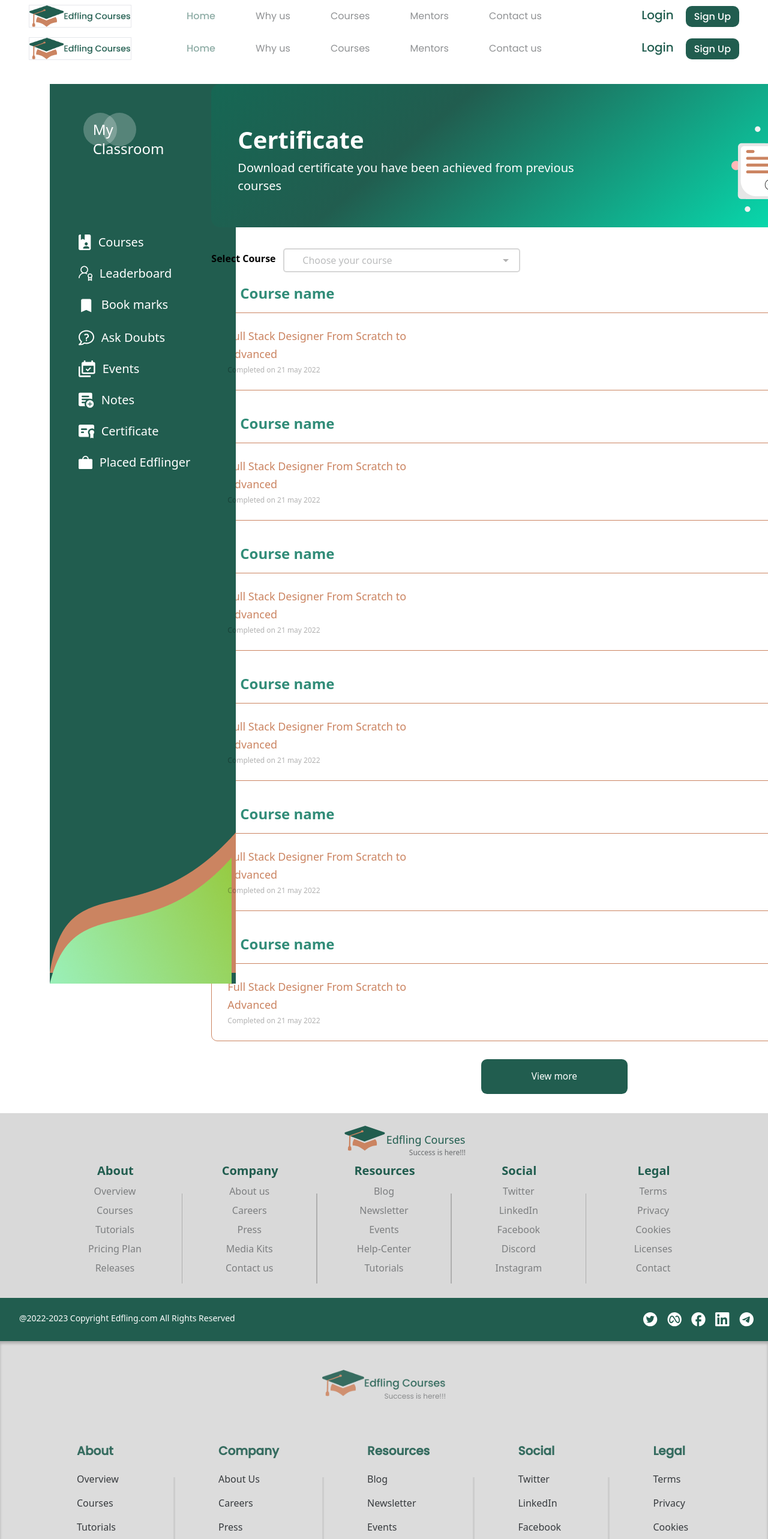
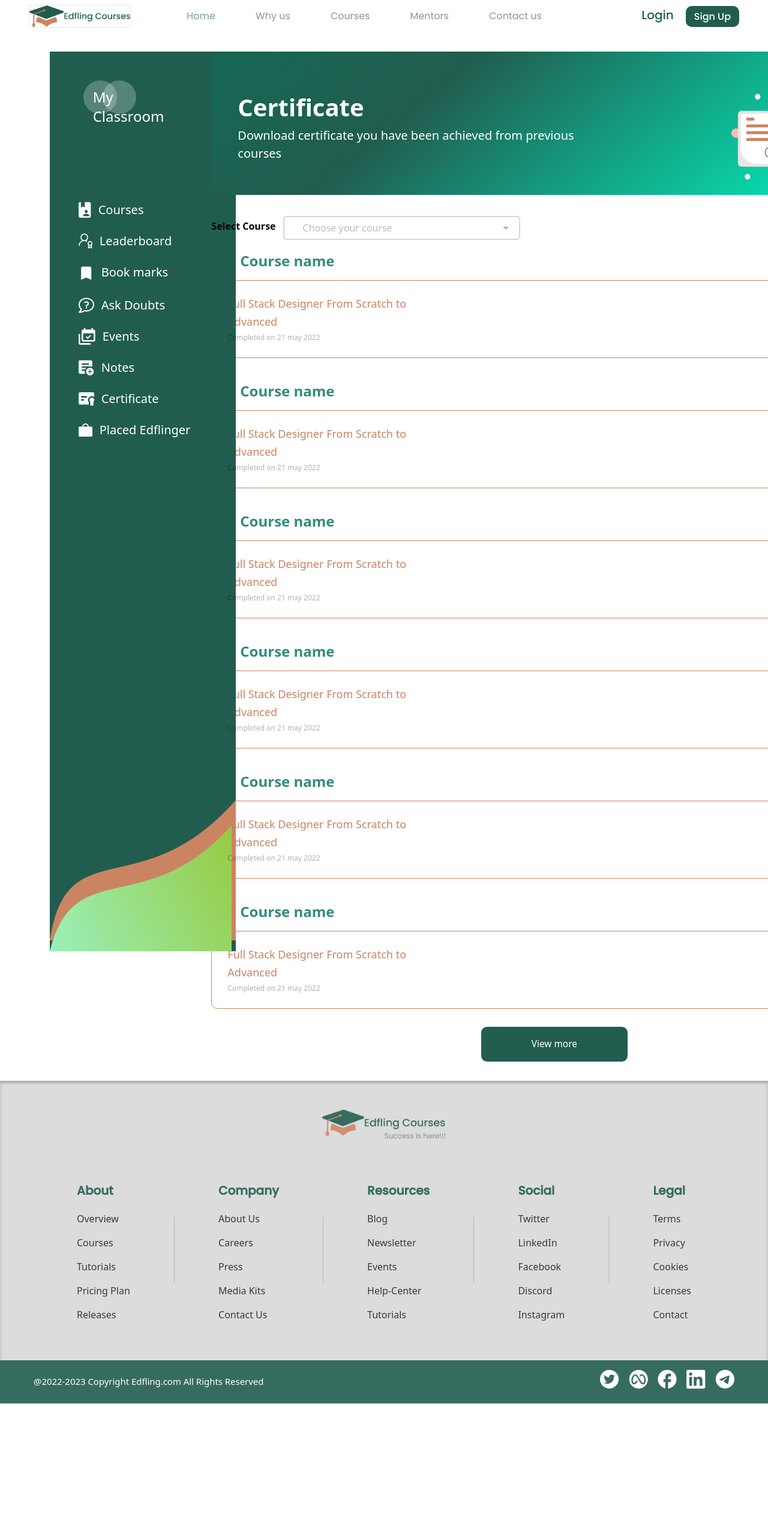
Before and after one commit to roxy1223/Course-Student, a React (Create React App) app: page /page68 in a window 1280 px wide. Shown: the top 2566 px of the page at 60% size. After the commit the page ends 2340 px from the top, so only its background shows below. Built offline with nearby package versions, Linux system fonts and the light colour scheme.

Commit message:
removed head & foot from 4,68 and 69

```diff
--- a/src/Pages/Page4.jsx
+++ b/src/Pages/Page4.jsx
@@ -7,9 +7,6 @@ import SearchBar from "../Components/SearchBar";
 const Page4 = () => {
   return (
     <>
-      <header>
-        <Navbar />
-      </header>
       <main class="font-['Poppins']">
         <SearchBar/>
         <Grid title="Personal Developement Mentor"/>
@@ -17,9 +14,6 @@ const Page4 = () => {
         <Grid title="Music Mentor"/>
         <Grid title="Academic Mentor"/>
       </main>
-      <footer>
-        <PageEnd />
-      </footer>
     </>
   );
 };
--- a/src/Pages/Page4aditya.jsx
+++ b/src/Pages/Page4aditya.jsx
@@ -8,9 +8,6 @@ import Button from "../Components/Button_page4"
 function Page4aditya() {
     return (
         <>
-          <header>
-            <Navbar />
-          </header>
           <main className="font-['Poppins']">
             <SearchBar />
             <div className="container  ">
@@ -33,9 +30,6 @@ function Page4aditya() {
               <Button />
             </div>
           </main>
-          <footer>
-            <PageEnd />
-          </footer>
         </>
       );
 }
--- a/src/Pages/Page68.jsx
+++ b/src/Pages/Page68.jsx
@@ -7,9 +7,6 @@ import CertificateBanner from "../Components/CertificateBanner";
 const Page68 = () => {
   return (
     <>
-      <header>
-        <Navbar />
-      </header>
       <main className="ml-16 my-8 flex h-auto justify-center">
         <div className="w-1/6 h-auto">
           <SideBarCourse />
@@ -18,9 +15,6 @@ const Page68 = () => {
           <CertificateBanner />
         </div>
       </main>
-      <footer>
-        <PageEnd />
-      </footer>
     </>
   );
 };
--- a/src/Pages/Page69.jsx
+++ b/src/Pages/Page69.jsx
@@ -7,9 +7,6 @@ import EventBanner from "../Components/EventBanner";
 const Page69 = () => {
   return (
     <>
-      <header>
-        <Navbar />
-      </header>
       <main className="ml-16 my-8 flex h-auto justify-center">
         <div className="w-1/6 h-auto">
           <SideBarCourse />
@@ -18,9 +15,6 @@ const Page69 = () => {
           <EventBanner />
         </div>
       </main>
-      <footer>
-        <PageEnd />
-      </footer>
     </>
   );
 };
```
